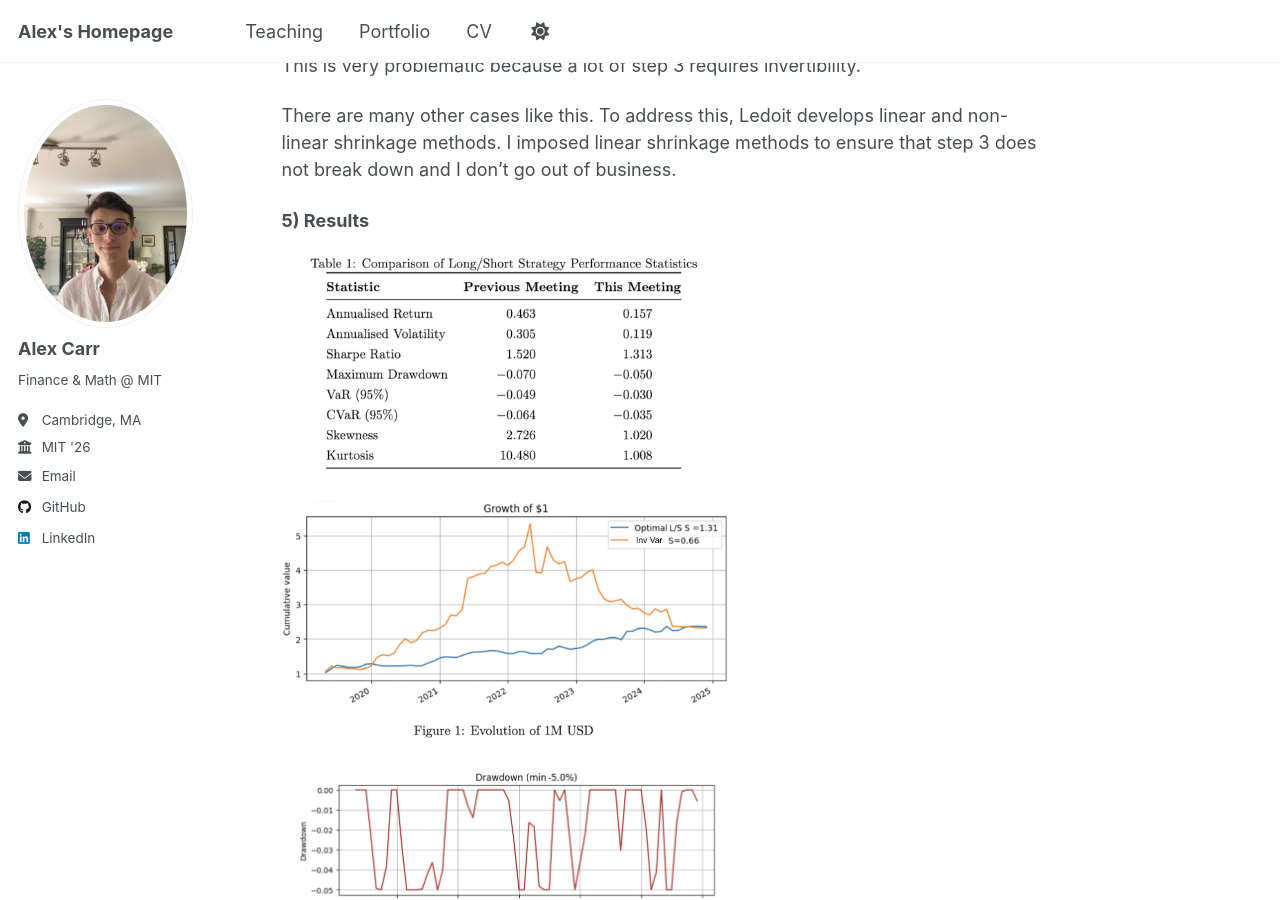
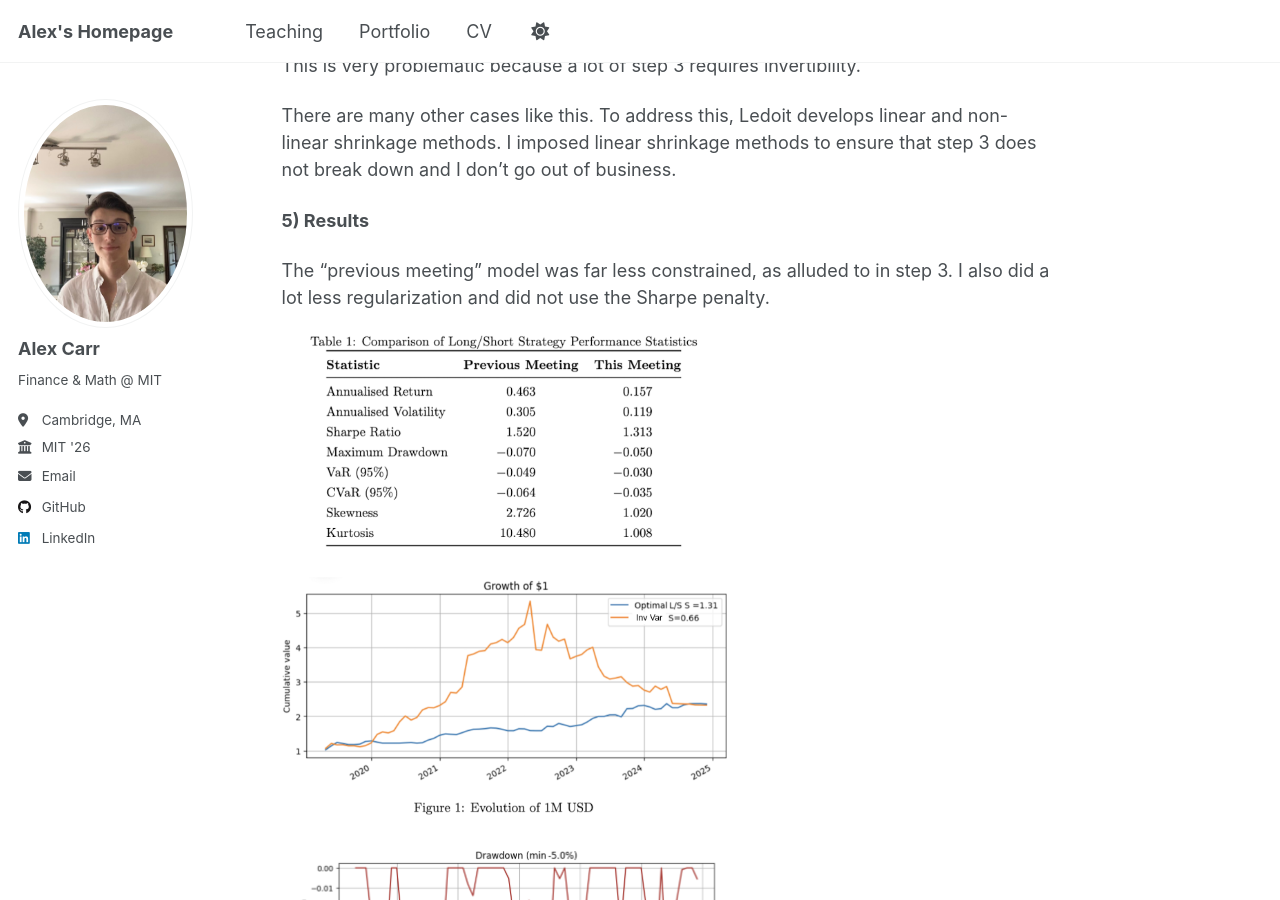
Before and after one commit to AlexandrCarr/AlexandrCarr.github.io, a Jekyll site: the page built from _portfolio/portfolio-1.md, in a window 1280 px wide and 900 px high, scrolled down 3290 px. Built offline with Jekyll 4.4.1, drawn with Linux system fonts in a browser that asks for light colours.

Commit message:
Update portfolio-1.md

```diff
--- a/_portfolio/portfolio-1.md
+++ b/_portfolio/portfolio-1.md
@@ -69,6 +69,8 @@ There are many other cases like this. To address this, Ledoit develops linear an
 
 **5) Results**
 
+The "previous meeting" model was far less constrained, as alluded to in step 3. I also did a lot less regularization and did not use the Sharpe penalty.
+
 <img src="/images/Performance.png" alt="Performance1" style="width:60%;"/>
 
 <img src="/images/Performance2.png" alt="Performance2" style="width:60%;"/>
```
